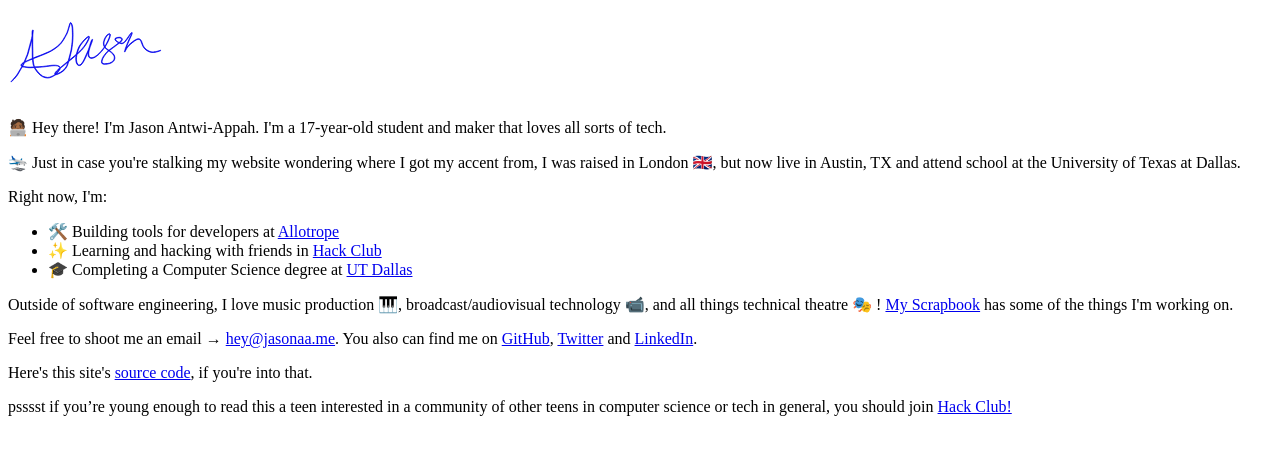
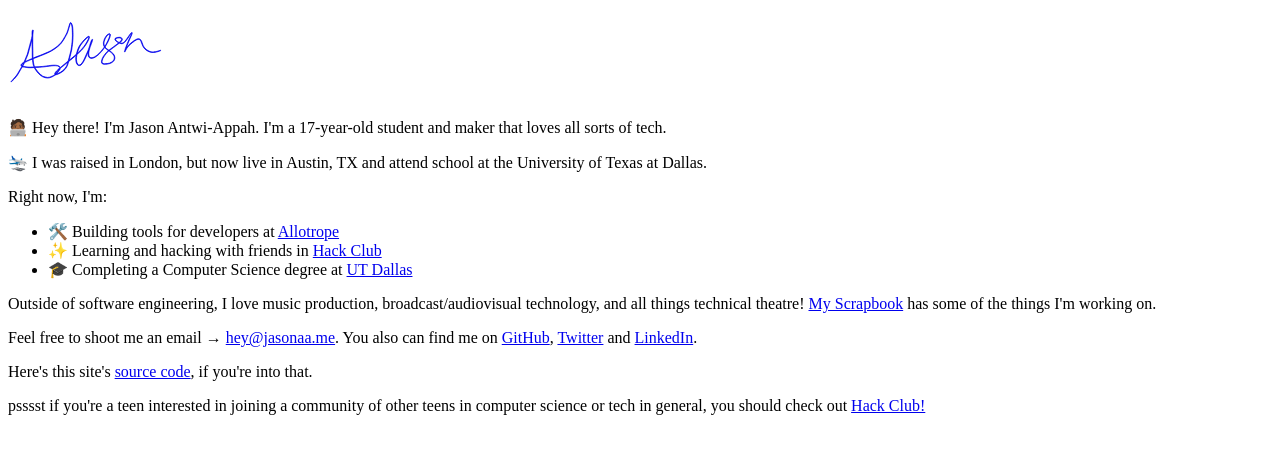
Before and after one commit to jasonappah/v2, a Next.js app: page / in a window 1280 px wide. Shown: the top 454 px of the page. Built offline with nearby package versions, Linux system fonts and the light colour scheme.

Commit message:
feat: copy changes

```diff
--- a/pages/index.tsx
+++ b/pages/index.tsx
@@ -60,9 +60,8 @@ function Index({ palette }: InferGetStaticPropsType<typeof getStaticProps>) {
               student and maker that loves all sorts of tech.
             </p>
             <p>
-              🛬 Just in case you&apos;re stalking my website wondering where I
-              got my accent from, I was raised in London 🇬🇧, but now live in
-              Austin, TX and attend school at the University of Texas at Dallas.
+              🛬 I was raised in London, but now live in Austin, TX and attend
+              school at the University of Texas at Dallas.
             </p>
             <p>Right now, I&apos;m:</p>
             <ul>
@@ -80,9 +79,9 @@ function Index({ palette }: InferGetStaticPropsType<typeof getStaticProps>) {
               </li>
             </ul>
             <p>
-              Outside of software engineering, I love music production 🎹,
-              broadcast/audiovisual technology 📹, and all things technical
-              theatre 🎭&nbsp;!{' '}
+              Outside of software engineering, I love music production,
+              broadcast/audiovisual technology, and all things technical
+              theatre!{' '}
               <Link href="https://scrapbook.hackclub.com/jasonaa">
                 My Scrapbook
               </Link>{' '}
@@ -112,13 +111,9 @@ function Index({ palette }: InferGetStaticPropsType<typeof getStaticProps>) {
               , if you&apos;re into that.
             </p>
             <p className="text-[0.01em]">
-              psssst if you’re&nbsp;
-              <span className="line-through bg-content text-back">
-                young enough to read this
-              </span>{' '}
-              a teen interested in a community of other teens in computer
-              science or tech in general, you should join{' '}
-              <Link href="https://hackclub.com">Hack Club!</Link>
+              psssst if you&apos;re a teen interested in joining a community of
+              other teens in computer science or tech in general, you should
+              check out <Link href="https://hackclub.com">Hack Club!</Link>
             </p>
           </div>
         </div>
```
